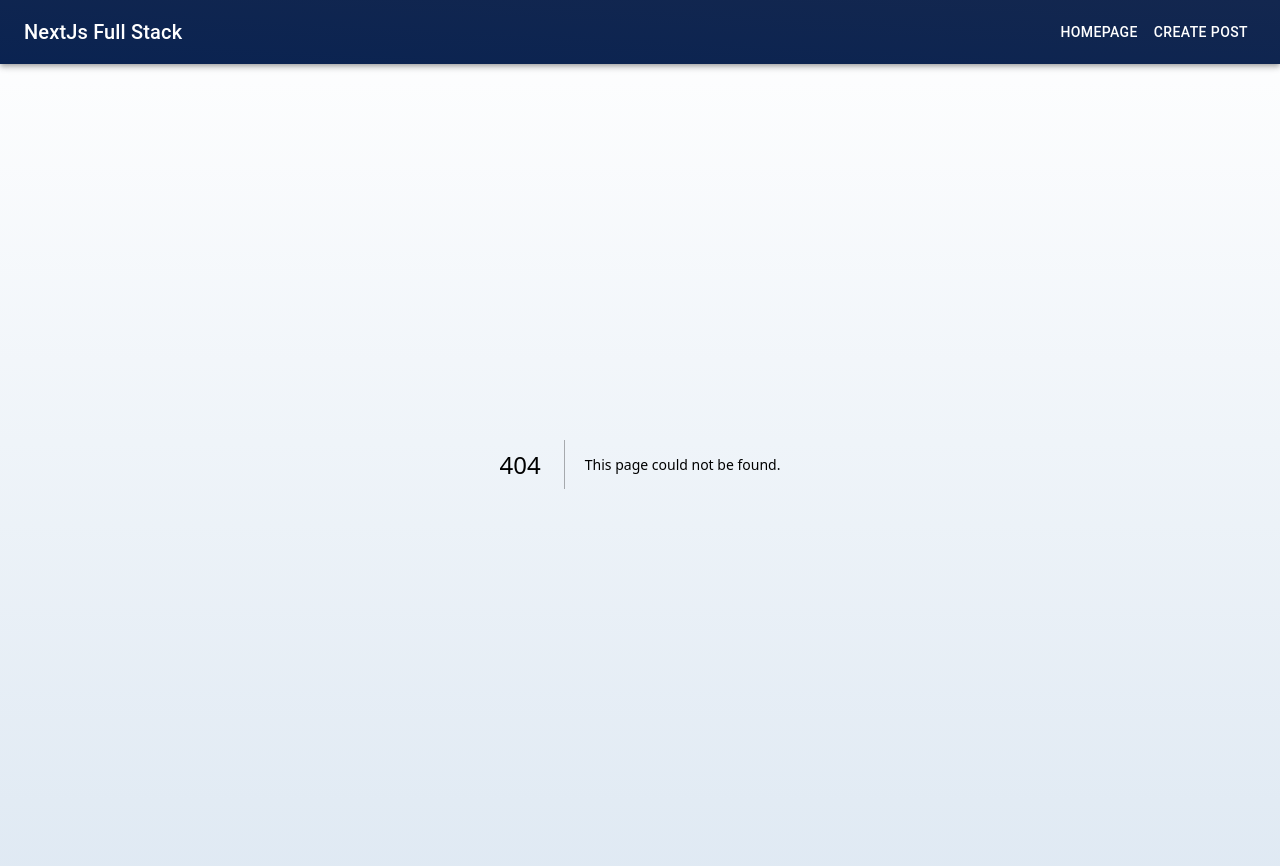
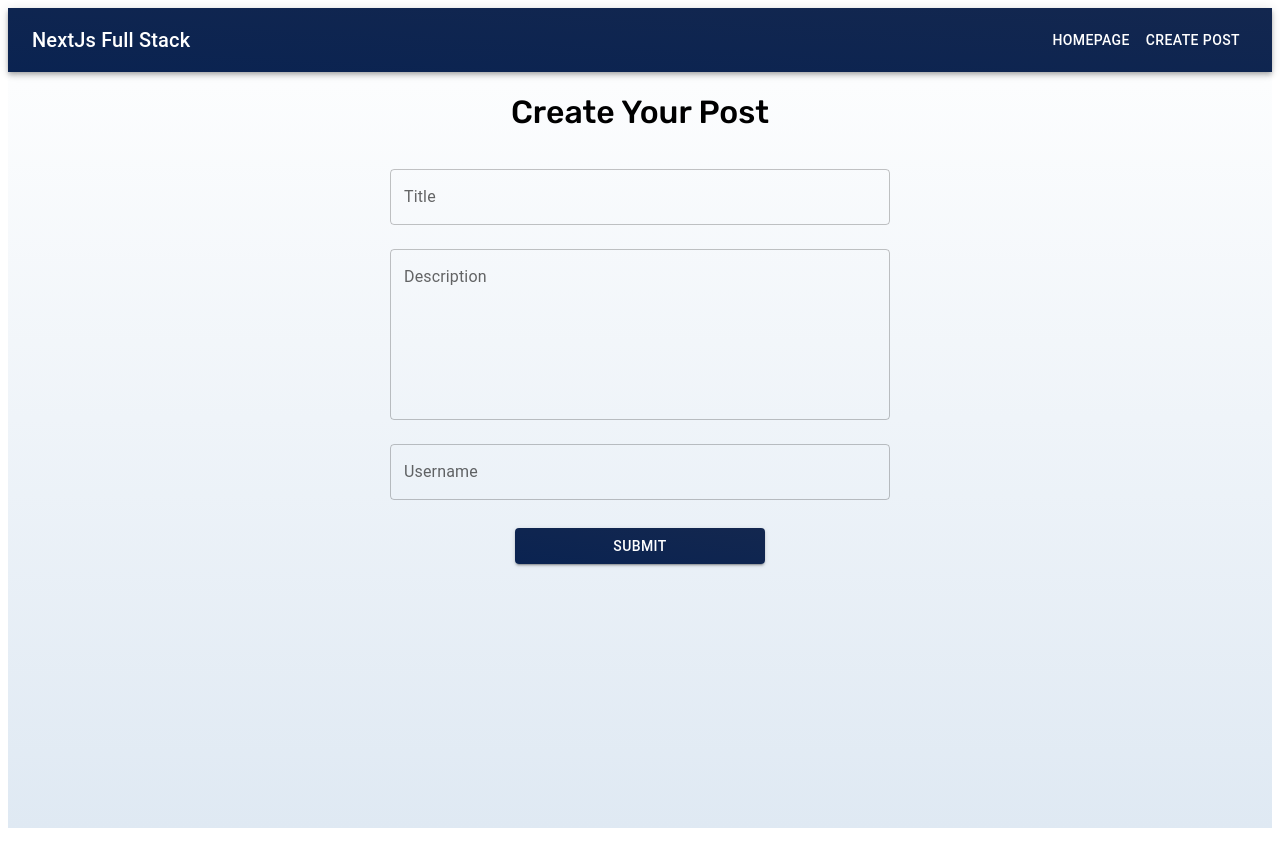
Before and after one commit to piyush52dixit/Nextjs_FullStack, a Next.js app in the folder client/: page /create-post in a window 1280 px wide. Before the commit this address had no page. Shown: the top 866 px of the page. After the commit the page ends 836 px from the top, so only its background shows below. Built offline with nearby package versions, Linux system fonts and the light colour scheme.

Commit message:
Added a Create post Page

```diff
--- /dev/null
+++ b/client/src/components/CreatePost.js
@@ -0,0 +1,68 @@
+import React from "react";
+import TextField from "@mui/material/TextField";
+import Button from "@mui/material/Button";
+import { Rubik } from "next/font/google";
+
+const customFont = Rubik({ subsets: ["cyrillic"] });
+
+const CreatePost = () => {
+  return (
+    <div style={customFont.style}>
+      <div
+        style={{
+          display: "flex",
+          flexDirection: "column",
+          justifyContent: "center",
+          alignItems: "center",
+        }}
+      >
+        <h1 style={{ fontWeight: "500" }}>Create Your Post </h1>
+        <form
+          style={{
+            display: "flex",
+            flexDirection: "column",
+            justifyContent: "center",
+            alignItems: "center",
+          }}
+        >
+          <TextField
+            label="Title"
+            variant="outlined"
+            fullWidth
+            margin="normal"
+            sx={{ width: 500 }}
+          />
+          <TextField
+            label="Description"
+            variant="outlined"
+            fullWidth
+            multiline
+            rows={6}
+            margin="normal"
+          />
+          <TextField
+            label="Username"
+            variant="outlined"
+            fullWidth
+            margin="normal"
+          />
+          <Button
+            variant="contained"
+            color="primary"
+            type="submit"
+            style={{
+              margin: "20px 0 0 0",
+              width: "50%",
+              background:
+                "linear-gradient(to top right, #0a2351 0%, #13274F 100%)",
+            }}
+          >
+            Submit
+          </Button>
+        </form>
+      </div>
+    </div>
+  );
+};
+
+export default CreatePost;
--- a/client/src/pages/_app.js
+++ b/client/src/pages/_app.js
@@ -1,5 +1,4 @@
 import AppBar from "@mui/material/AppBar";
-import Box from "@mui/material/Box";
 import Toolbar from "@mui/material/Toolbar";
 import Typography from "@mui/material/Typography";
 import Button from "@mui/material/Button";
--- /dev/null
+++ b/client/src/pages/create-post.js
@@ -0,0 +1,12 @@
+import CreatePost from "@/components/CreatePost";
+import React from "react";
+
+const PostCreate = () => {
+  return (
+    <>
+      <CreatePost />
+    </>
+  );
+};
+
+export default PostCreate;
--- /dev/null
+++ b/client/src/styles/globals.css
@@ -0,0 +1,4 @@
+body {
+  font-family: "Rubik", sans-serif;
+  /* Other global styles here */
+}
```
Also changed, not shown: client/src/components/Home.js (added, +102 -0 lines), client/src/pages/index.js (+10 -105 lines).
